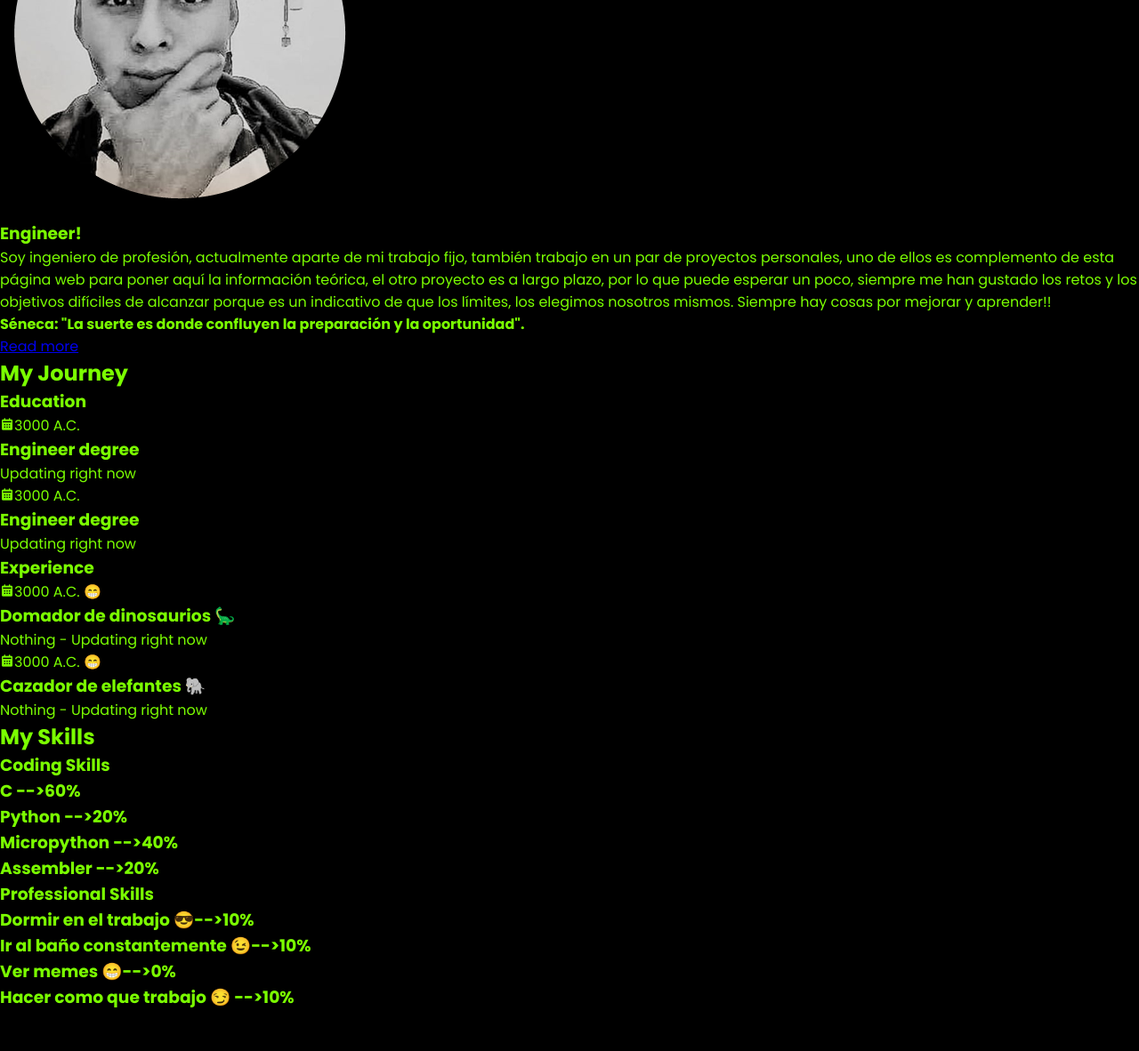
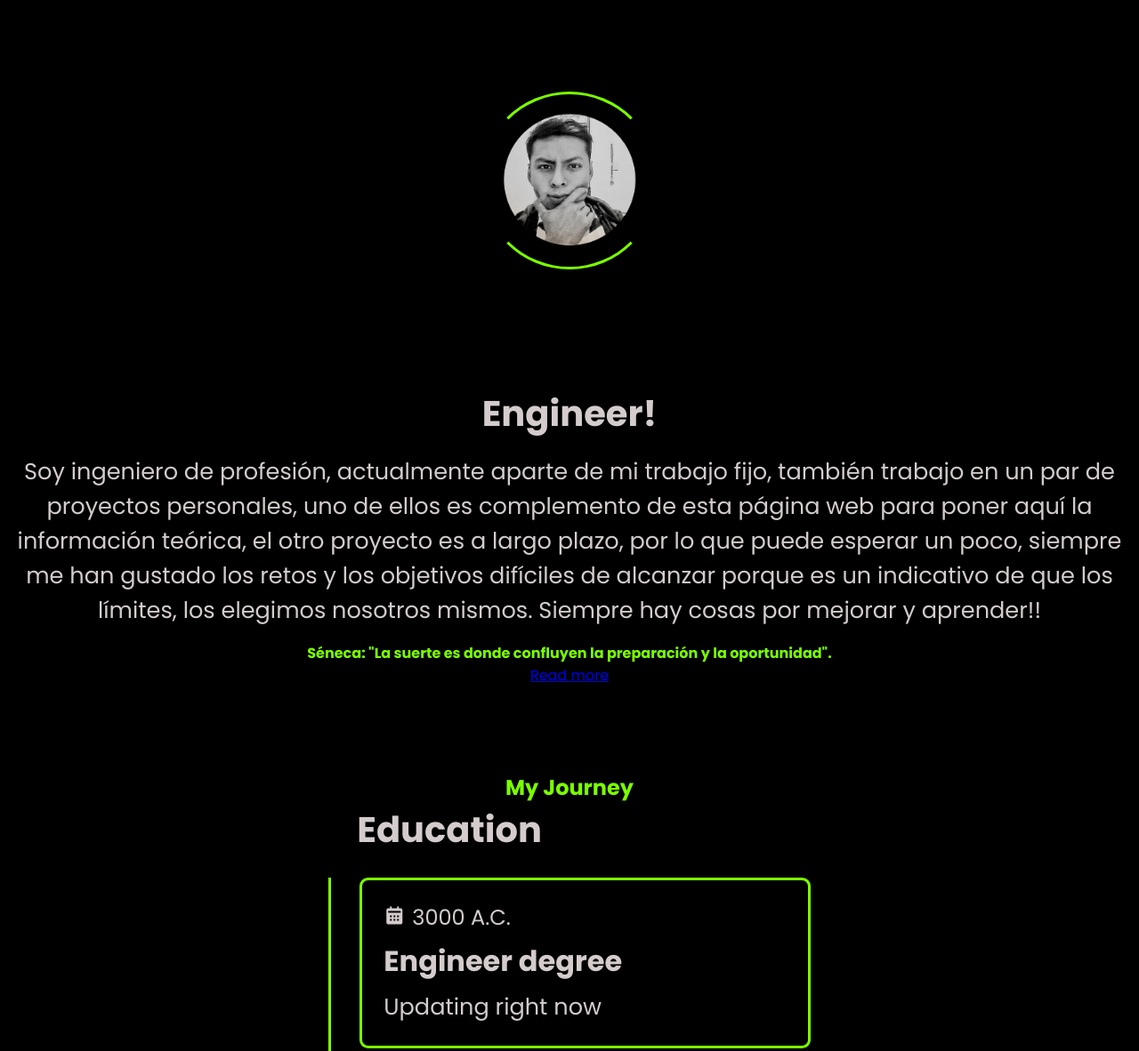
Before and after one commit to jwilliamsee/jwilliamsee.github.io, a plain HTML site: page index.html in a window 1280 px wide. Shown: the part 997-2179 px from the top of the page at 89% size. Before the commit the page ends 2133 px from the top, so only its background shows below. Drawn offline with nearby package versions, Linux system fonts and the light colour scheme; a script that the page names is missing.

Commit message:
Update cssV2

```diff
--- a/style.css
+++ b/style.css
@@ -8,7 +8,7 @@
 }
 
 body {
-    background-color: rgb(0, 0, 0);
+    background-color: black;
     color: rgb(123, 255, 0);
 }
 
@@ -179,3 +179,217 @@ body {
     background: black;
     opacity: .9;
 }
+
+.about {
+    display:flex;
+    justify-content: center;
+    align-items: center;
+    flex-direction: column;
+    gap: 2rem;
+    background: var(rgb(212, 204, 204));
+    padding-bottom: 6rem;
+}
+
+.heading {
+    font-size: 5rem;
+    margin-bottom: 3rem;
+    text-align: center;
+}
+
+.about-img {
+    position: relative;
+    width: 25rem;
+    height: 25rem;
+    border-radius: 50%;
+    display: flex;
+    justify-content: center;
+    align-items: center;
+}
+
+.about-img img{
+    width: 40%;
+    border-radius: 20%;
+    border: .2rem solid var(rgb(212, 204, 204));
+}
+
+.about-img .circle-spin {
+    position: absolute;
+    top: 50%;
+    left: 50%;
+    transform: translate(-50%, -50%) rotate(0);
+    width: 50%;
+    height: 50%;
+    border-radius: 50%;
+    border-top: .2rem solid rgb(123, 255, 0);
+    border-bottom: .2rem solid rgb(123, 255, 0);
+    border-left: .2rem solid transparent;
+    border-right: .2rem solid transparent;
+
+}
+
+.about-content {
+    text-align: center;
+}
+
+.about-content h3 {
+    font-size: 2.5rem;
+    color: rgb(212, 204, 204);
+}
+
+.about-content p {
+    font-size: 1.6rem;
+    margin: 1rem 0 1rem;
+    color: rgb(212, 204, 204);
+}
+
+.btn-box.btns {
+    display: flex;
+    width: 15rem;
+}
+
+.btn-box.btns a::before {
+    background: transparent;
+}
+.education {
+    display: flex;
+    justify-content: center;
+    align-items: center;
+    flex-direction: column;
+    min-height: auto;
+    padding-bottom: 5rem;
+}
+
+.education .education-row {
+    display: flex;
+    flex-wrap: wrap;
+    gap: 5rem;
+}
+
+.education-row .education-column {
+    flex: 1 1 40rem;
+}
+
+.education-column .title {
+    font-size: 2.5rem;
+    margin: 0 0 1.5rem 2rem;
+    color: rgb(212, 204, 204);
+}
+
+.education-column .education-box {
+    border-left: .2rem solid rgb(123, 255, 0);
+}
+
+.education-box .education-content {
+    position: relative;
+    padding-left: 2rem;
+    color: rgb(212, 204, 204);
+}
+
+.education-content .content {
+    position: relative;
+    padding: 1.5rem;
+    border: .2rem solid rgb(123, 255, 0);
+    border-radius: .6rem;
+    margin-bottom: 2rem;
+}
+
+.education-content .content .year {
+    font-size: 1.5rem;
+    padding-bottom: .5rem;
+}
+
+.education-content .content .year i {
+    padding-right: .5rem;
+}
+
+.education-content .content h3 {
+    font-size: 2rem;
+}
+
+.education-content .content p {
+    font-size: 1.6rem;
+    padding-top: .5rem;
+}
+
+.skills {
+    min-height: auto;
+    padding-bottom: 7rem;
+}
+
+.skills .skills-row {
+    display: flex;
+    flex-wrap: wrap;
+    gap: 5rem;
+}
+
+.skills-row .skills-column {
+    flex: 1 1 40rem;
+}
+
+.skills-column .title {
+    font-size: 2.5rem;
+    margin: 0 0 1.5rem;
+}
+
+.skills-box .skills-content {
+    position: relative;
+    border: .2rem solid rgb(123, 255, 0);
+    border-radius: .6rem;
+    padding: .5rem 1.5rem;
+}
+
+.skills-content .progress {
+    padding: 1rem 0;
+}
+
+.skills-content .progress h3 {
+    font-size: 1.7rem;
+    display: flex;
+    justify-content: space-between;
+}
+
+.skills-content .progress h3 span {
+    color: rgb(212, 204, 204);
+}
+
+.skills-content .progress .bar {
+    height: 2.5rem;
+    border-radius: .6rem;
+    border: .2rem solid rgb(123, 255, 0);
+    padding: .5rem;
+    margin: 1rem 0;
+}
+
+.skills-content .progress .bar span {
+    display: block;
+    height: 100%;
+    border-radius: .3rem;
+    background: grey;
+}
+
+.skills-column:nth-child(1) .skills-content .progress:nth-child(1) .bar span {
+    width: 60%;
+}
+.skills-column:nth-child(1) .skills-content .progress:nth-child(2) .bar span {
+    width: 20%;
+}
+.skills-column:nth-child(1) .skills-content .progress:nth-child(3) .bar span {
+    width: 40%;
+}
+.skills-column:nth-child(1) .skills-content .progress:nth-child(4) .bar span {
+    width: 20%;
+}
+
+
+.skills-column:nth-child(2) .skills-content .progress:nth-child(1) .bar span {
+    width: 10%;
+}
+.skills-column:nth-child(2) .skills-content .progress:nth-child(2) .bar span {
+    width: 10%;
+}
+.skills-column:nth-child(2) .skills-content .progress:nth-child(3) .bar span {
+    width: 0%;
+}
+.skills-column:nth-child(2) .skills-content .progress:nth-child(4) .bar span {
+    width: 10%;
+}
```
